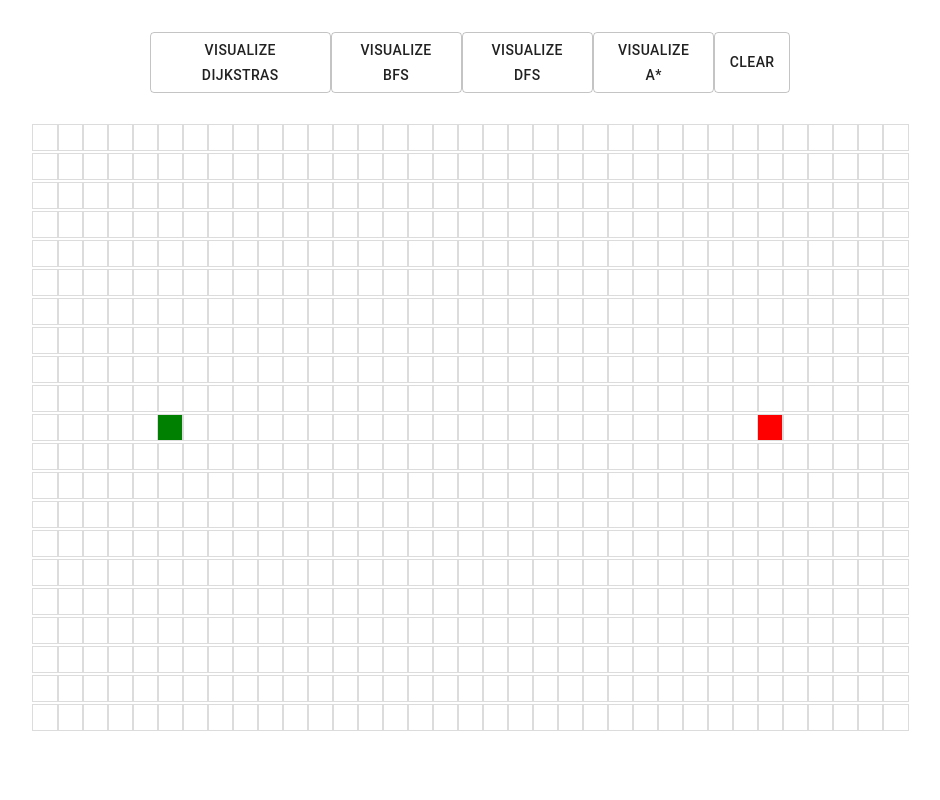
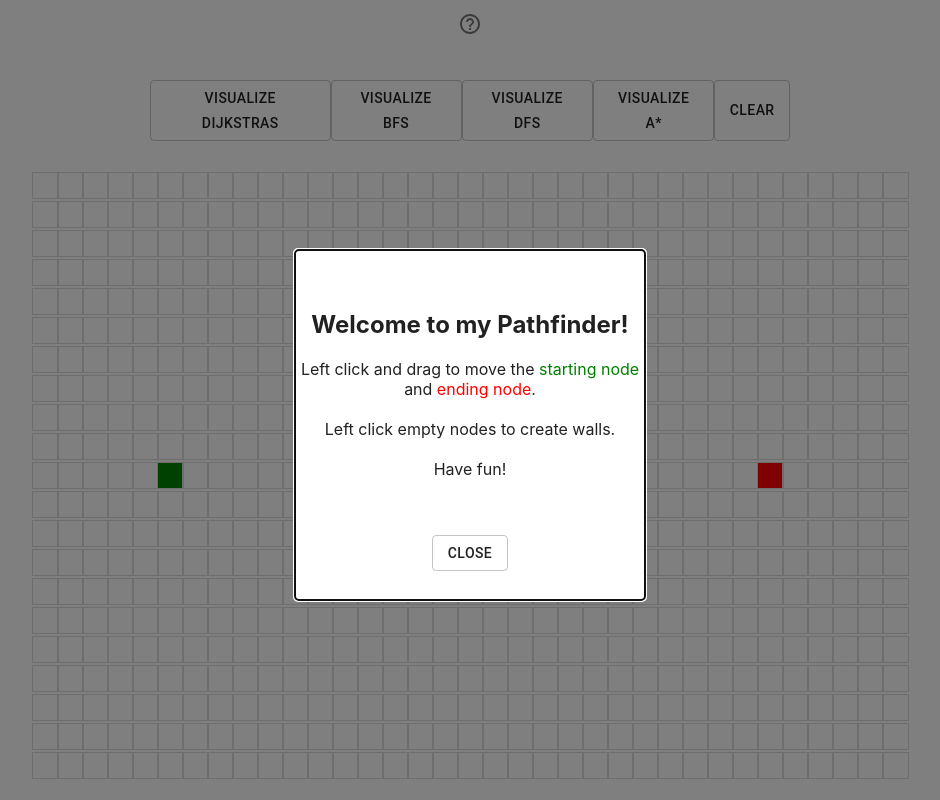
Before and after one commit to hien-alex/pathfinder_visual, a React (Create React App) app: page / in a window 1280 px wide. Shown: the whole page, without its empty margins (170-1110 px from the left). Built offline with nearby package versions, Linux system fonts and the light colour scheme.

Commit message:
updated modal

```diff
--- a/package.json
+++ b/package.json
@@ -4,9 +4,11 @@
   "private": true,
   "dependencies": {
     "@material-ui/core": "^4.12.2",
+    "@material-ui/icons": "^4.11.2",
     "@testing-library/jest-dom": "^5.14.1",
     "@testing-library/react": "^11.2.7",
     "@testing-library/user-event": "^12.8.3",
+    "material-ui-icons": "^1.0.0-beta.36",
     "react": "^17.0.2",
     "react-dom": "^17.0.2",
     "react-scripts": "4.0.3",
--- a/src/PathfindingVisualizer/PathfindingVisualizer.jsx
+++ b/src/PathfindingVisualizer/PathfindingVisualizer.jsx
@@ -6,7 +6,9 @@ import { dijkstra, getNodesInShortestPathOrder } from "../Algorithms/Dijkstras";
 import { DFS } from "../Algorithms/DepthFirstSearch";
 import { BFS } from "../Algorithms/BreadthFirstSearch";
 import { AStar } from "../Algorithms/A*Search";
-import { Button } from "@material-ui/core";
+import { Button, Paper, IconButton } from "@material-ui/core";
+import { Modal } from "@material-ui/core";
+import HelpOutlineIcon from "@material-ui/icons/HelpOutline";
 
 var START_NODE_ROW = 10;
 var START_NODE_COL = 5;
@@ -23,6 +25,7 @@ export default class PathfindingVisualizer extends Component {
       newFinishPressed: false,
       initialGrid: [],
       isRunning: false,
+      openModal: true,
     };
   }
 
@@ -263,6 +266,40 @@ export default class PathfindingVisualizer extends Component {
     const grid = this.state.grid;
     return (
       <>
+        <IconButton onClick={() => this.setState({ openModal: true })}>
+          <HelpOutlineIcon />
+        </IconButton>
+        <Modal
+          onBackdropClick={() => this.setState({ openModal: false })}
+          open={this.state.openModal}
+          aria-labelledby="simple-modal-title"
+          aria-describedby="simple-modal-description"
+        >
+          <Paper className="infoModal">
+            <div className="modalContent">
+              <h2 id="simple-modal-title">Welcome to my Pathfinder!</h2>
+              <p id="simple-modal-description">
+                Left click and drag to move the{" "}
+                <span className="green">starting node</span> and{" "}
+                <span className="red">ending node</span>.
+                <br />
+                <br />
+                Left click empty nodes to create walls.
+                <br />
+                <br />
+                Have fun!
+              </p>
+              <br />
+              <br />
+              <Button
+                variant="outlined"
+                onClick={() => this.setState({ openModal: false })}
+              >
+                Close
+              </Button>
+            </div>
+          </Paper>
+        </Modal>
         <div
           className={`buttonsHeader ${this.state.isRunning ? "running" : ""}`}
         >
--- a/src/PathfindingVisualizer/mainPage.css
+++ b/src/PathfindingVisualizer/mainPage.css
@@ -9,3 +9,23 @@
 .running {
   pointer-events: none;
 }
+
+.infoModal {
+  margin: auto;
+  height: 350px;
+  width: 350px;
+  margin-top: 250px;
+}
+
+.green {
+  color: green;
+}
+
+.red {
+  color: red;
+}
+
+.modalContent {
+  padding-top: 40px;
+  text-align: center;
+}
```
Also changed, not shown: 1 other file (tests, documents, lock files or other folders).
